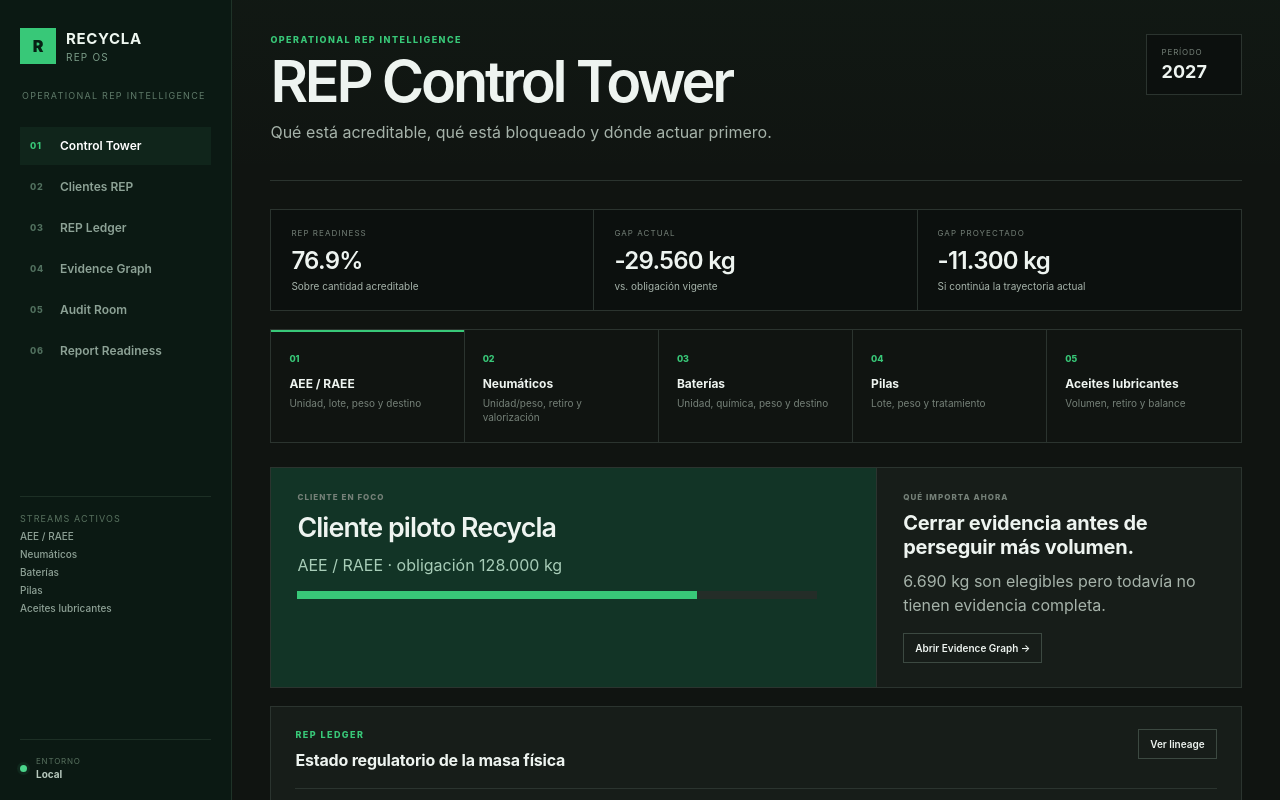
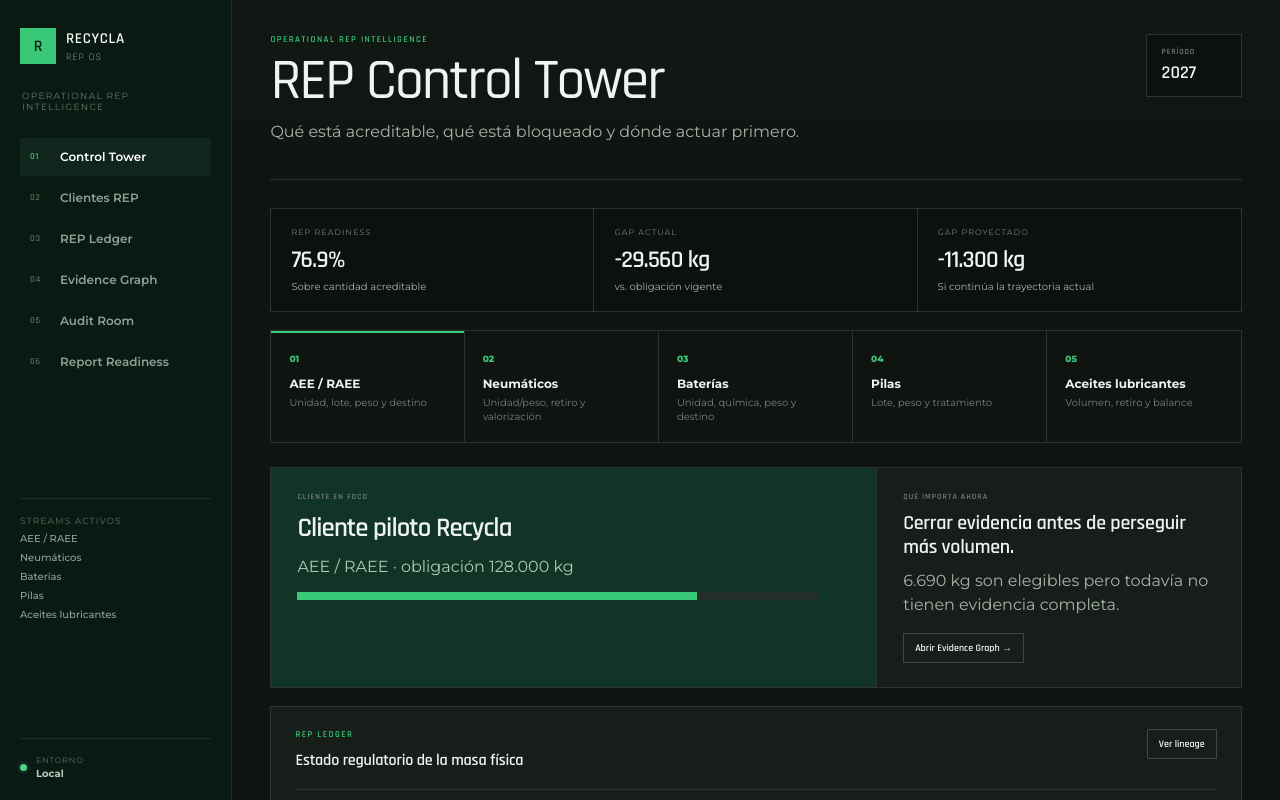
Before and after one commit to traviscomber/recycla, a Next.js app: page / in a window 1280 px wide. Shown: the top 800 px of the page. Built offline with nearby package versions, Linux system fonts and the light colour scheme.

Commit message:
ui: align typography with N3uralia product DNA

```diff
--- a/src/app/globals.css
+++ b/src/app/globals.css
@@ -240,3 +240,12 @@ h3{font-size:16px;font-weight:650;letter-spacing:-.012em}
 .notice-unavailable{box-shadow:inset 2px 0 0 var(--danger)}
 .notice-not_configured{box-shadow:inset 2px 0 0 var(--text-faint)}
 @media(max-width:640px){.systemNotice{align-items:flex-start;flex-direction:column}.systemNotice>span{align-self:flex-start}}
+
+/* Typography alignment */
+html,body{font-family:var(--font-body),Montserrat,ui-sans-serif,system-ui,-apple-system,BlinkMacSystemFont,"Segoe UI",sans-serif}
+h1,h2,h3,.eyebrow,.label,.period span,.period strong,.brand,.sideNav,.mobileNav,.buttonLink,button,.decisionStrip strong,.reportState strong,.gateRail strong{
+  font-family:var(--font-display),Rajdhani,var(--font-body),sans-serif
+}
+h1{font-weight:500;letter-spacing:-.035em}
+.eyebrow,.label,.period span{font-weight:600}
+.sideNav a strong{font-family:var(--font-body),Montserrat,sans-serif;font-weight:600}
```
